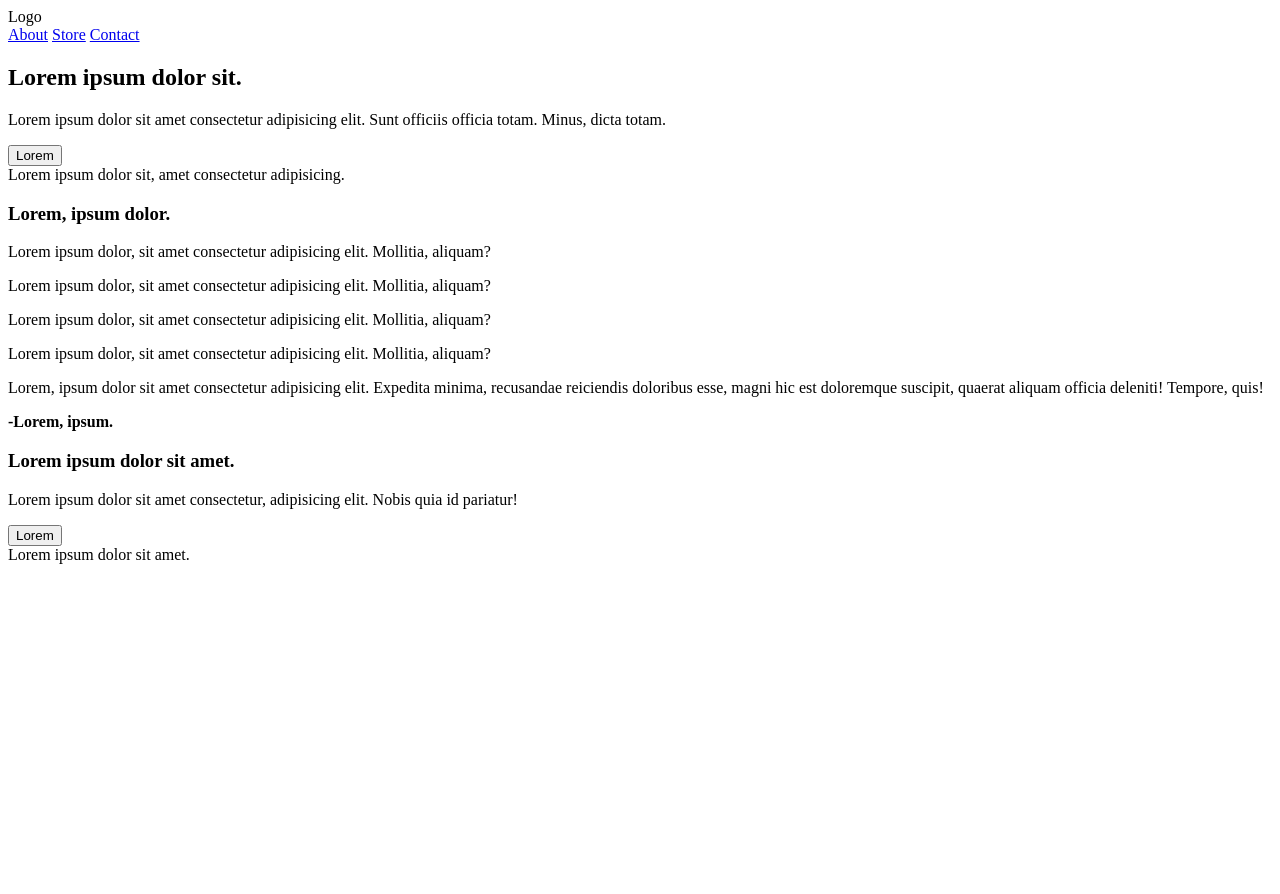
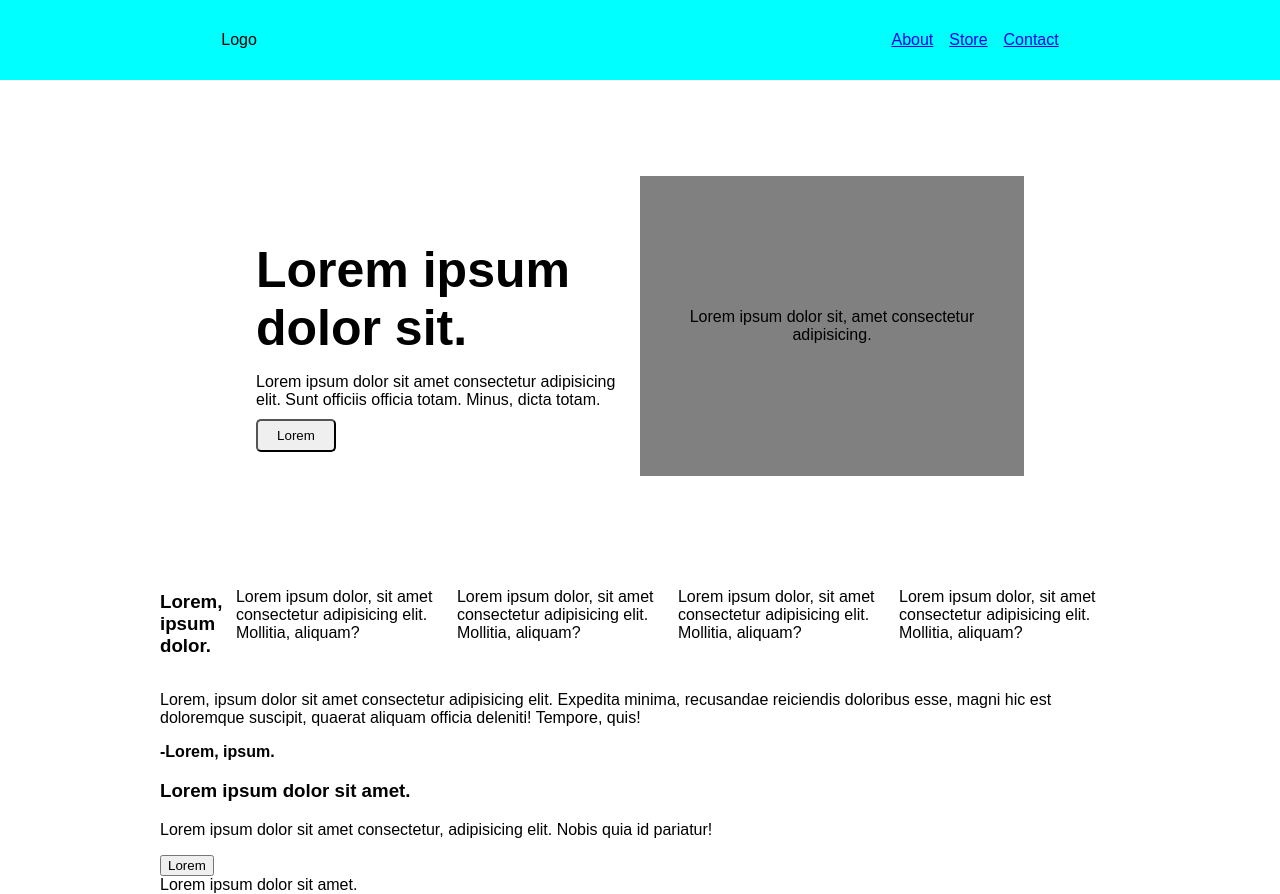
Before and after one commit to Berathus/Website, a plain HTML site: page index.html in a window 1280 px wide. Before the commit the page ends 800 px from the top, so only its background shows below. Drawn offline with Linux system fonts and the light colour scheme.

Commit message:
revised html and added styles

```diff
--- a/index.html
+++ b/index.html
@@ -5,6 +5,7 @@
     <meta http-equiv="X-UA-Compatible" content="IE=edge">
     <meta name="viewport" content="width=device-width, initial-scale=1.0">
     <title>Home</title>
+    <link rel="stylesheet" href="style.css">
 </head>
 <body>
     <header class="header">
@@ -15,32 +16,35 @@
             <a href="#">Contact</a>
         </nav>
     </header>
+
+    <div class="wrapper">
         <div class="container title">
-        <div class="box-left">
+            <div class="box left">
                 <h2>Lorem ipsum dolor sit.</h2>
                 <p>Lorem ipsum dolor sit amet consectetur adipisicing elit. Sunt officiis officia totam. Minus, dicta totam.</p>
                 <button class="button">Lorem</button>
             </div>
-        <div class="box-right">Lorem ipsum dolor sit, amet consectetur adipisicing.</div>
+            <div class="box right"><p> Lorem ipsum dolor sit, amet consectetur adipisicing.</p></div>
         </div>
-    <div class="container cards">
+        <div class="container cardss">
             <h3>Lorem, ipsum dolor.</h3>
             <div class="cards"></div>
-            <div>
+                <div class="card">
                     <div></div>
                     <p>Lorem ipsum dolor, sit amet consectetur adipisicing elit. Mollitia, aliquam?</p>
                 </div>
-            <div>
+                <div class="card">
                     <div></div>
                     <p>Lorem ipsum dolor, sit amet consectetur adipisicing elit. Mollitia, aliquam?</p>
                 </div>
-            <div>
+                <div class="card">
                     <div></div>
                     <p>Lorem ipsum dolor, sit amet consectetur adipisicing elit. Mollitia, aliquam?</p>
                 </div>
-            <div>
+                <div class="card">
                     <div></div>
                     <p>Lorem ipsum dolor, sit amet consectetur adipisicing elit. Mollitia, aliquam?</p>
+                </div>
         </div>
         <div class="container quote">
             <p>Lorem, ipsum dolor sit amet consectetur adipisicing elit. Expedita minima, recusandae reiciendis doloribus esse, magni hic est doloremque suscipit, quaerat aliquam officia deleniti! Tempore, quis!</p>
@@ -53,6 +57,8 @@
            </div>
            <button class="button-bot">Lorem</button>
         </div>
+
+
     <footer class="footer">Lorem ipsum dolor sit amet.</footer>
 
 </body>
--- a/style.css
+++ b/style.css
@@ -0,0 +1,88 @@
+body {
+    font-family: Arial, Helvetica, sans-serif;
+    display: flex;
+    flex-flow: column wrap;
+    align-items: center;
+    justify-content: center;
+    margin: 0;
+    padding: 0;
+}
+
+header {
+    display: flex;
+    justify-content: space-around;
+    align-items: center;
+    flex-flow: row wrap;
+    gap: 15%;
+    background-color: aqua;
+    height: 80px;
+    width: 100%;
+}
+
+nav {
+    display: flex;
+    gap: 16px;
+}
+
+.wrapper {
+    max-width: 60em;
+    margin-inline: auto;
+}
+
+.container.title {
+    display: flex;
+    justify-content: center;
+    align-items: center;
+    padding: 10%;
+    flex-flow: row nowrap;
+}
+
+.box {
+    text-align: left;
+    display: flex;
+    flex-flow: column wrap;
+    width: 100%;
+    height: 300px;
+    justify-content: center;
+    margin: 0;
+}
+
+.box.left h2 {
+    margin-bottom: 16px;
+    font-size: 50px;
+    font-weight: bolder;
+    align-self: flex-start;
+    display: flex;
+    flex-wrap: wrap;
+}
+
+.box.left p {
+    padding: 0;
+    margin: 0 auto;
+}
+
+.button {
+    padding: 7px;
+    max-width: 80px;
+    border-radius: 5px;
+    margin-top: 10px;
+
+}
+
+.button:hover {
+    opacity: 0.8;
+}
+
+.box.right {
+    background-color: grey;
+    text-align: center;
+    flex-wrap: wrap;
+}
+
+.box.right p {
+    padding: 10%;
+}
+
+.container.cardss {
+    display: flex;
+}
```
Lines whose indentation alone changed are shown as unchanged.
